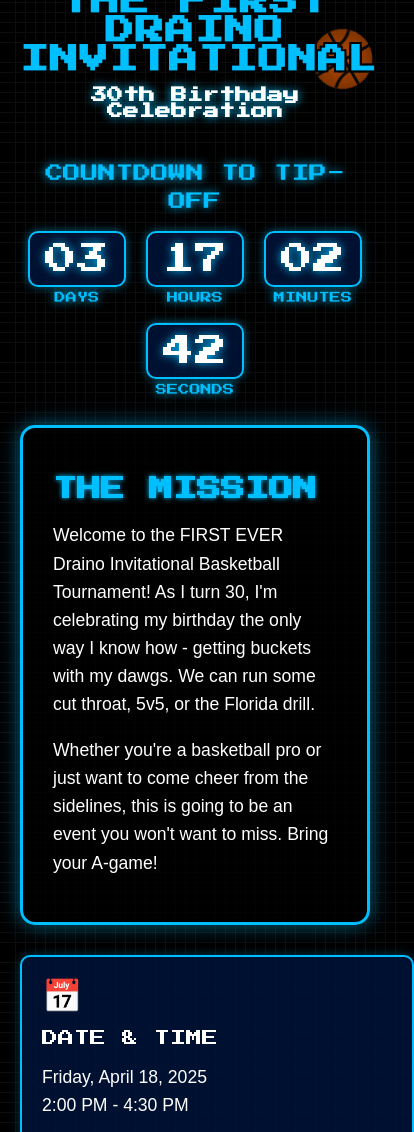
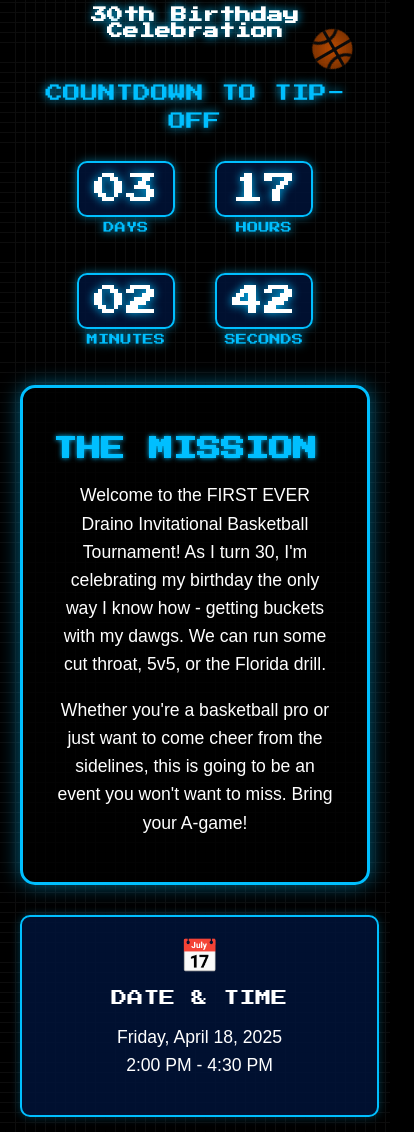
Before and after one commit to drainodrew/draino.org, a plain HTML site: page index.html in a window 390 px wide. Shown: the part 353-1485 px from the top of the page, 414 px wide, since content can reach past the window. Drawn offline with Linux system fonts and the light colour scheme.

Commit message:
Update index.html

```diff
--- a/index.html
+++ b/index.html
@@ -516,6 +516,82 @@
       .detail-card {
         min-width: 100%;
       }
+
+/* Improve mobile layout */
+@media (max-width: 768px) {
+  .title {
+    font-size: 1.8rem;
+  }
+
+  .subtitle {
+    font-size: 1rem;
+  }
+
+  /* Center the logo container on mobile */
+  .logo-container {
+    width: 220px;
+    height: 220px;
+    margin: 0 auto;
+  }
+
+  /* Make detail cards stack properly and center */
+  .details {
+    flex-direction: column;
+    align-items: center;
+  }
+
+  .detail-card {
+    min-width: 90%;
+    max-width: 300px;
+    margin: 0 auto 20px auto;
+    text-align: center;
+  }
+
+  /* Center countdown timer and allow wrapping */
+  .countdown-timer {
+    flex-wrap: wrap;
+    justify-content: center;
+  }
+
+  .countdown-item {
+    margin: 10px;
+  }
+
+  /* Make text in all sections centered on mobile */
+  .info-section p {
+    text-align: center;
+  }
+
+  /* Make the RSVP button slightly smaller */
+  .rsvp-btn {
+    width: 180px;
+    padding: 12px 20px;
+    font-size: 0.9rem;
+  }
+
+  /* Adjust basketball sizes for better mobile view */
+  .basketball {
+    width: 40px;
+    height: 40px;
+  }
+}
+
+/* Additional overall improvements */
+.detail-title {
+  text-align: center;
+}
+
+.detail-icon {
+  text-align: center;
+}
+
+/* This ensures the countdown stays centered on all devices */
+.countdown-timer {
+  display: flex;
+  justify-content: center;
+  flex-wrap: wrap;
+  gap: 20px;
+}
     }
   </style>
 </head>
```
